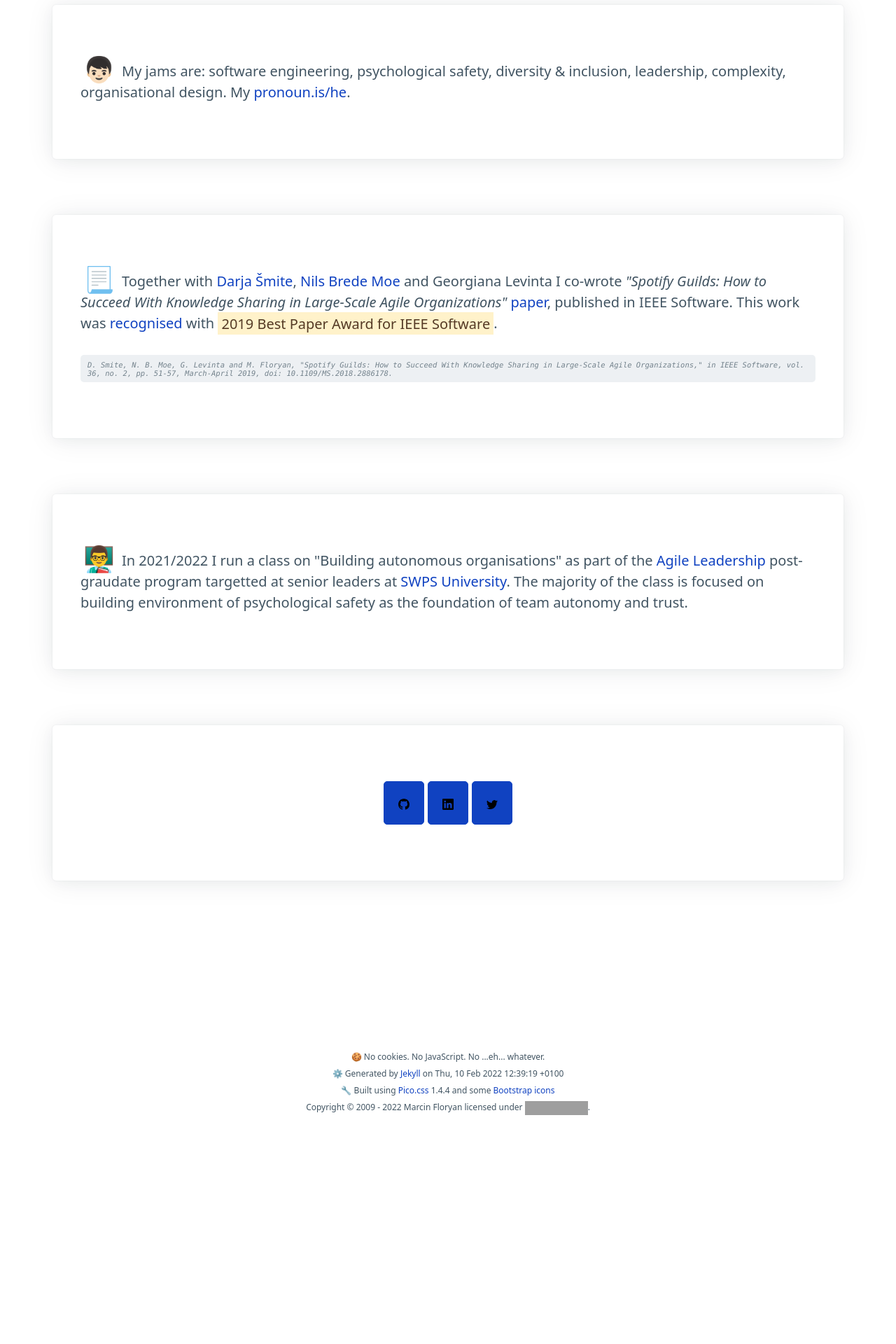
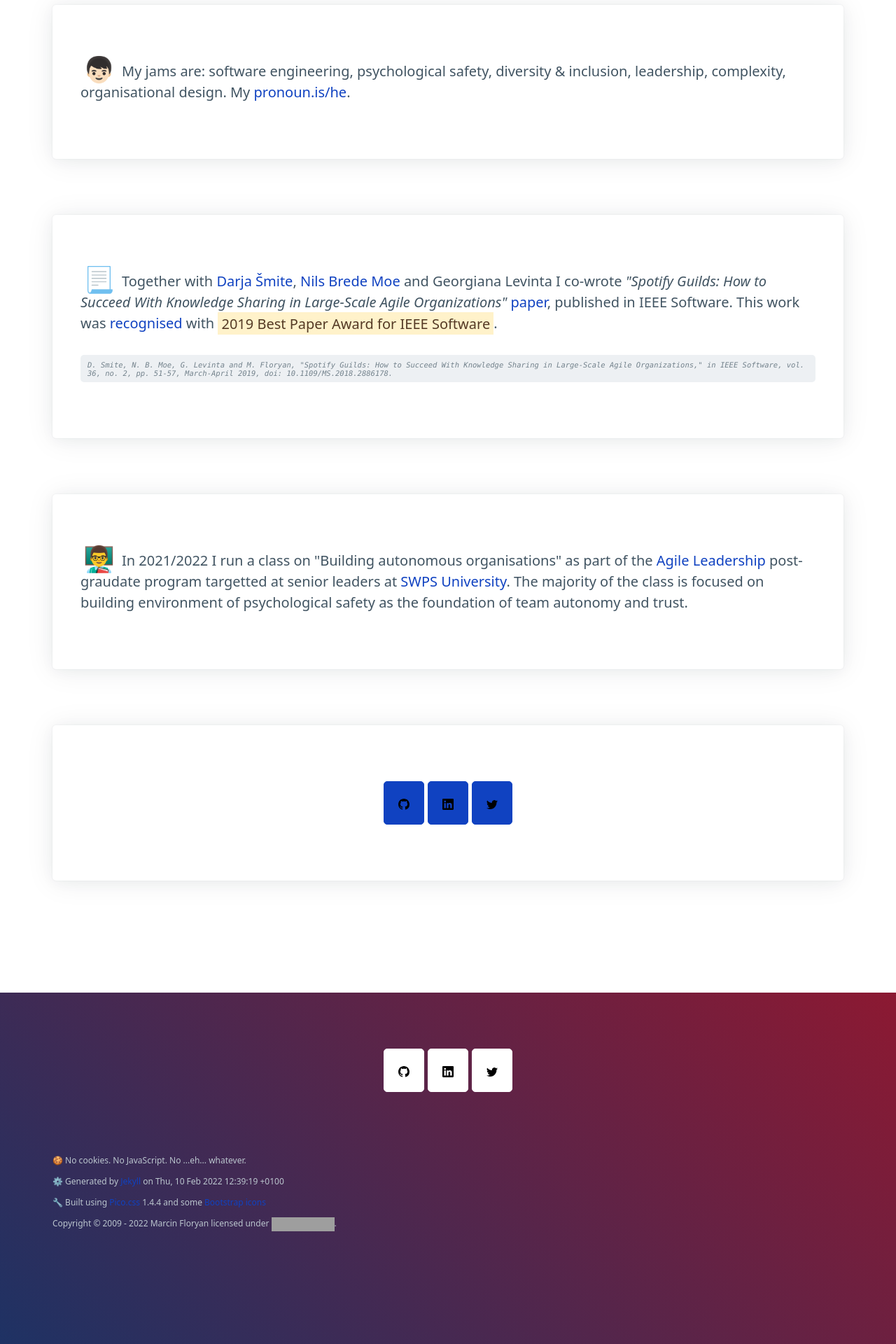
Before and after one commit to mfloryan/marcin.floryan.se, a Jekyll site: the page built from index.html, in a window 1280 px wide. Shown: the part 1313-3233 px from the top of the page at 70% size. Built offline with Jekyll 4.4.1, drawn with Linux system fonts in a browser that asks for light colours; before the commit the page ends 2987 px from its top, so only the background shows below that; grey boxes are pictures that could not be loaded.

Commit message:
Better looking footer

```diff
--- a/_includes/footer.html
+++ b/_includes/footer.html
@@ -1,8 +1,20 @@
-<footer class="container">
-    <small>
-    <div>🍪 No cookies. No JavaScript. No ...eh... whatever.</div>
-    <div>⚙️ Generated by <a href="https://jekyllrb.com/">Jekyll</a> on {{ site.time | date_to_rfc822 }}</div>
-    <div>🔧 Built using <a href="https://picocss.com/">Pico.css</a> 1.4.4 and some <a href="https://icons.getbootstrap.com/" target="_blank">Bootstrap icons</a></div>
-    <div>Copyright &copy; 2009 - 2022 Marcin Floryan licensed under <a rel="license" href="{% link license.html %}"><img alt="Creative Commons Licence" class="cc-logo" src="https://licensebuttons.net/l/by-nc-sa/4.0/80x15.png"></a>.</div>
-    </small>
+<footer data-theme="dark">
+    <section class="container" style="text-align: center;">
+        <a href="https://github.com/mfloryan" role="button"><img src="/assets/svg/github.svg" alt="Github"></a>
+        <a href="https://www.linkedin.com/in/mfloryan/" role="button"><img src="/assets/svg/linkedin.svg" alt="LinkedIn"></a>
+        <a href="https://twitter.com/mfloryan" role="button"><img src="/assets/svg/twitter.svg" alt="Twitter"></a>
+    </section>
+    <section class="container">
+        <p>
+        <small>
+            🍪 No cookies. No JavaScript. No ...eh... whatever.<br>
+            ⚙️ Generated by <a href="https://jekyllrb.com/">Jekyll</a> on {{ site.time | date_to_rfc822 }}<br>
+            🔧 Built using <a href="https://picocss.com/">Pico.css</a> 1.4.4 and some <a
+                    href="https://icons.getbootstrap.com/" target="_blank">Bootstrap icons</a><br>
+            Copyright &copy; 2009 - 2022 Marcin Floryan licensed under <a rel="license"
+                    href="{% link license.html %}"><img alt="Creative Commons Licence" class="cc-logo"
+                        src="https://licensebuttons.net/l/by-nc-sa/4.0/80x15.png"></a>.
+        </small>
+    </p>
+    </section>
 </footer>
--- a/_sass/main.scss
+++ b/_sass/main.scss
@@ -1,11 +1,9 @@
-
 $primary-hue: 223;
 // $primary-600: hsl(223, 54%, 25%);
 
 @import "pico/pico.scss";
 
 // #8C1932
-
 
 small {
   --font-size: 0.6rem;
@@ -17,12 +15,13 @@ blockquote {
   }
 }
 
-
 img#logo {
   width: 3rem;
 }
 
 footer {
+  background-color: #8c1932;
+  background: linear-gradient(45deg, #1e3264 0%, #8c1932 100%);
   small {
     div {
       text-align: center;
@@ -43,16 +42,31 @@ dd {
   padding-bottom: 0.8rem;
 }
 
+
+footer {
+  [role="button"] {
+    --background-color: white;
+    --border-color: white;
+
+    &:hover,
+    &:active,
+    &:focus {
+      --background-color: silver;
+      --border-color: silver;
+    }
+  }
+}
+
 .current {
-    color: #8C1932;
-  }
+  color: #8c1932;
+}
 
 .clip-circle {
   clip-path: circle(50% at center);
 }
 
 .drop-cap {
-  float:left;
+  float: left;
   font-size: 1.8rem;
   line-height: 0.8rem;
   padding-top: 0.2rem;
```
